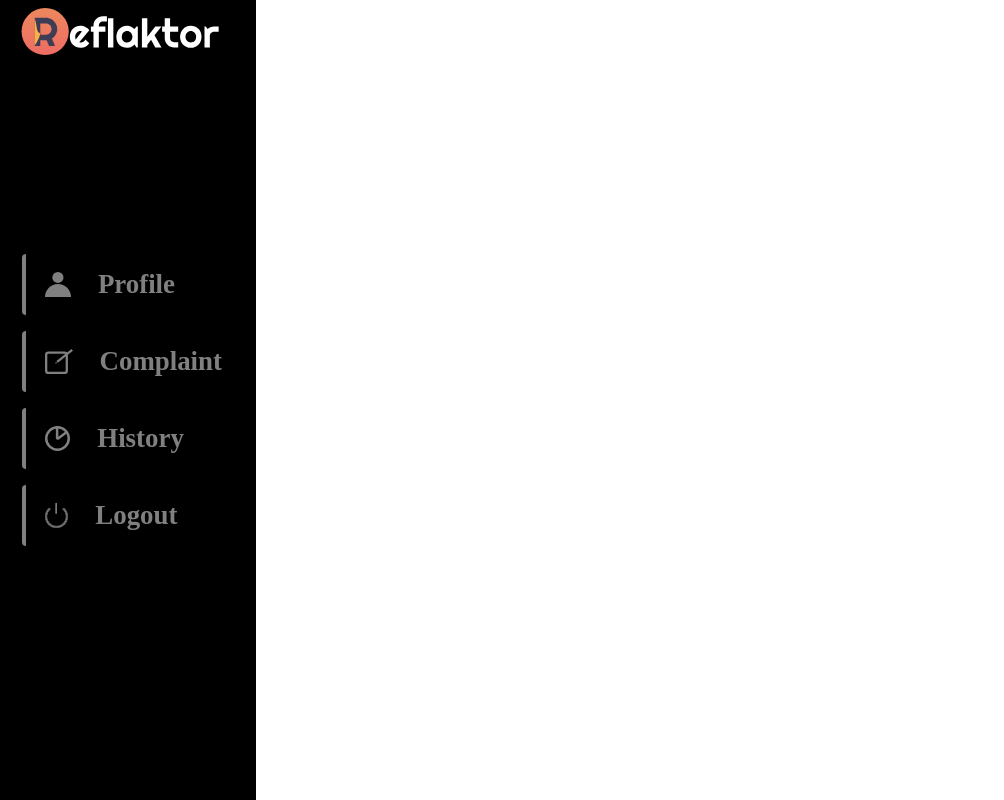
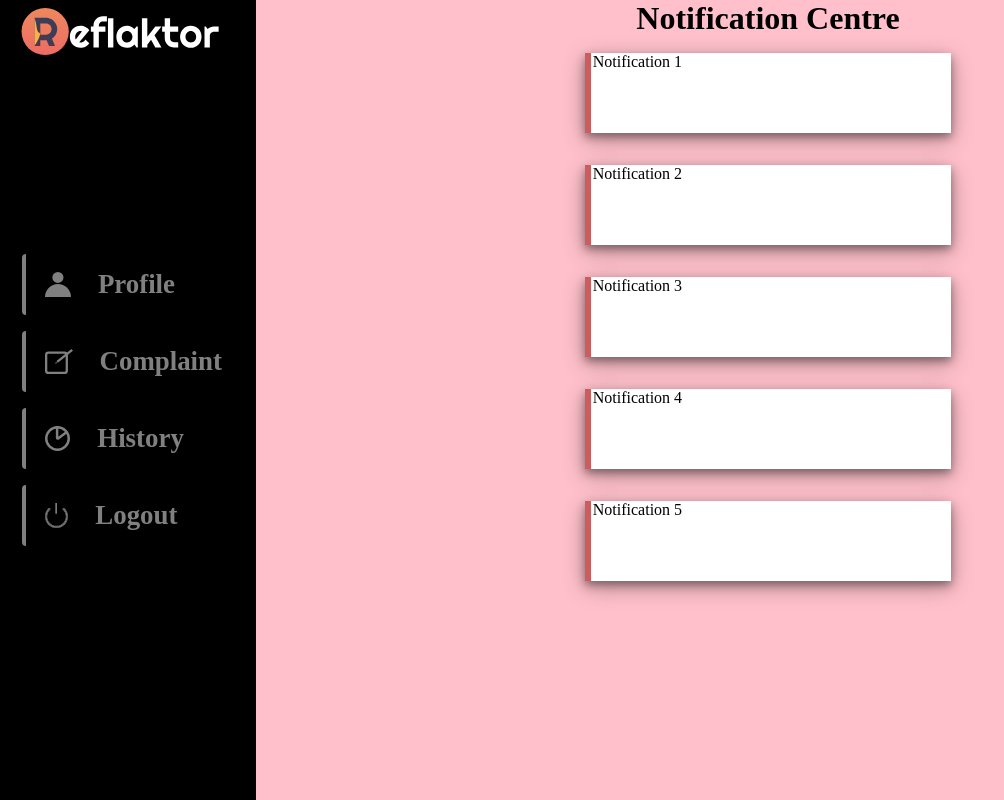
Before and after one commit to Smket99/Reflaktor, a React (Create React App) app: page /student in a window 1280 px wide. Shown: the whole page, without its empty margins (0-1004 px from the left). Built offline with nearby package versions, Linux system fonts and the light colour scheme; a web font is replaced by a local one.

Commit message:
Home page and Notification center added

```diff
--- a/package.json
+++ b/package.json
@@ -6,11 +6,13 @@
     "@testing-library/jest-dom": "^5.11.9",
     "@testing-library/react": "^11.2.5",
     "@testing-library/user-event": "^12.7.0",
+    "jquery": "^3.6.0",
     "react": "^17.0.1",
     "react-dom": "^17.0.1",
     "react-google-login": "^5.2.2",
     "react-router-dom": "^5.2.0",
     "react-scripts": "4.0.2",
+    "react-scroll-horizontal": "^1.6.6",
     "react-transition-group": "^4.4.1",
     "web-vitals": "^1.1.0"
   },
--- a/src/App.js
+++ b/src/App.js
@@ -1,12 +1,27 @@
 import './App.css';
+import React from 'react'
+import {useRef} from 'react'
 import {Link,BrowserRouter as Router} from 'react-router-dom';
+import Back from './back.svg'
+var delta=1;
 function App() {
+    const containerRef = useRef(null)
+    const onScrollDown=(e)=>{
+      delta=delta*30
+      containerRef.current.scrollLeft-=(delta);
+      alert("hello");
+    }
   return (
-    <div className="App">
-    <Link className="links" to="Student/history">Student</Link>
-    <Link className="links" to="login">Login</Link>
+    <div onScrollDown={onScrollDown} ref={containerRef} style={{height:'100vh',overflowY:'hidden'}}>
+    <img src={Back} style={{height:'100vh'}}/>
     </div>
   );
 }
 
 export default App;
+
+// <Link className="links" to="Student/history">Student</Link>
+// <Link className="links" to="login">Login</Link>
+// <div style={{overflow:'hidden',background:'red',backgroundImage: `url(${Back})`,backgroundSize:'cover',height:'100vh',width:'300vw'}}>
+//
+// </div>
--- a/src/components/Dashboard/App.js
+++ b/src/components/Dashboard/App.js
@@ -6,6 +6,7 @@ import Profile from "./components/Profile";
 import History from "../History/history";
 import Complaint from "./components/Complaint";
 import Logout from "./components/Logout";
+import Notification from "./components/Notification";
 import LogImg from "./components/Logout.svg";
 import ProfImg from "./components/Profile.svg";
 import HisImg from "./components/History.svg";
@@ -13,9 +14,10 @@ import CompImg from "./components/Complaint.svg";
 import Logo from './components/Logo.svg';
 import Logo1 from './components/Logo1.svg';
 const ham = "./components/Hamburger.svg";
-const comps = [Profile,Complaint,History, Logout];
+const comps = [Profile,Complaint,History, Logout,Notification];
 const back = ".components/over-back.svg";
-var menuItems = ["Profile", "Complaint","History", "Logout"];
+var menuItems = ["Profile", "Complaint","History", "Logout","Notification"];
+var menuItems1=["Profile", "Complaint","History", "Logout"];
 export default function App() {
   const [exp, setExp] = React.useState(false);
   const closeDrawer = () => {
@@ -46,7 +48,7 @@ export default function App() {
     else
     return CompImg;
   }
-  const Menu = menuItems.map((item) => (
+  const Menu = menuItems1.map((item) => (
     <NavLink
       to={"/student/" + item}
       onClick={closeDrawer}
@@ -82,6 +84,15 @@ export default function App() {
   }
   const routes = [];
   for (var i = 0; i < menuItems.length; i++) {
+    if(menuItems[i]==="Notification")
+    {
+      routes.push({
+        path: "/student/",
+        name: menuItems[i],
+        Component: comps[i]
+      });
+    }
+    else
     routes.push({
       path: "/student/" + menuItems[i],
       name: menuItems[i],
--- /dev/null
+++ b/src/components/Dashboard/components/Notification.jsx
@@ -0,0 +1,24 @@
+import React from 'react'
+export default function Notification(){
+  const notifs=[
+    "Notification 1",
+    "Notification 2",
+    "Notification 3",
+    "Notification 4",
+    "Notification 5",
+  ];
+  return (
+    <div style={{display:'flex',flexDirection:'column',alignItems:'center',background:"pink",width:'100%',height:'100vh'}}>
+      <h1>Notification Centre</h1>
+      <div style={{height:'50vh',display:'flex',flexDirection:'column',alignItems:'center',width:'70%'}}>
+        {notifs.map((item)=>
+            <div style={{margin:'1em',boxShadow:'0 4px 8px #00000056, 0 6px 20px 0 #00000056',paddingLeft:'0.5em',position:'relative',background:'white',width:'50%',minHeight:'20%'}}>
+              <div style={{background:'indianred',height:'100%',width:'0.4em',position:'absolute',left:'0px'}}></div>
+              {item}</div>
+          )
+      }
+
+      </div>
+    </div>
+  )
+}
```
Also changed, not shown: src/back.svg (added), 1 other file (tests, documents, lock files or other folders).
